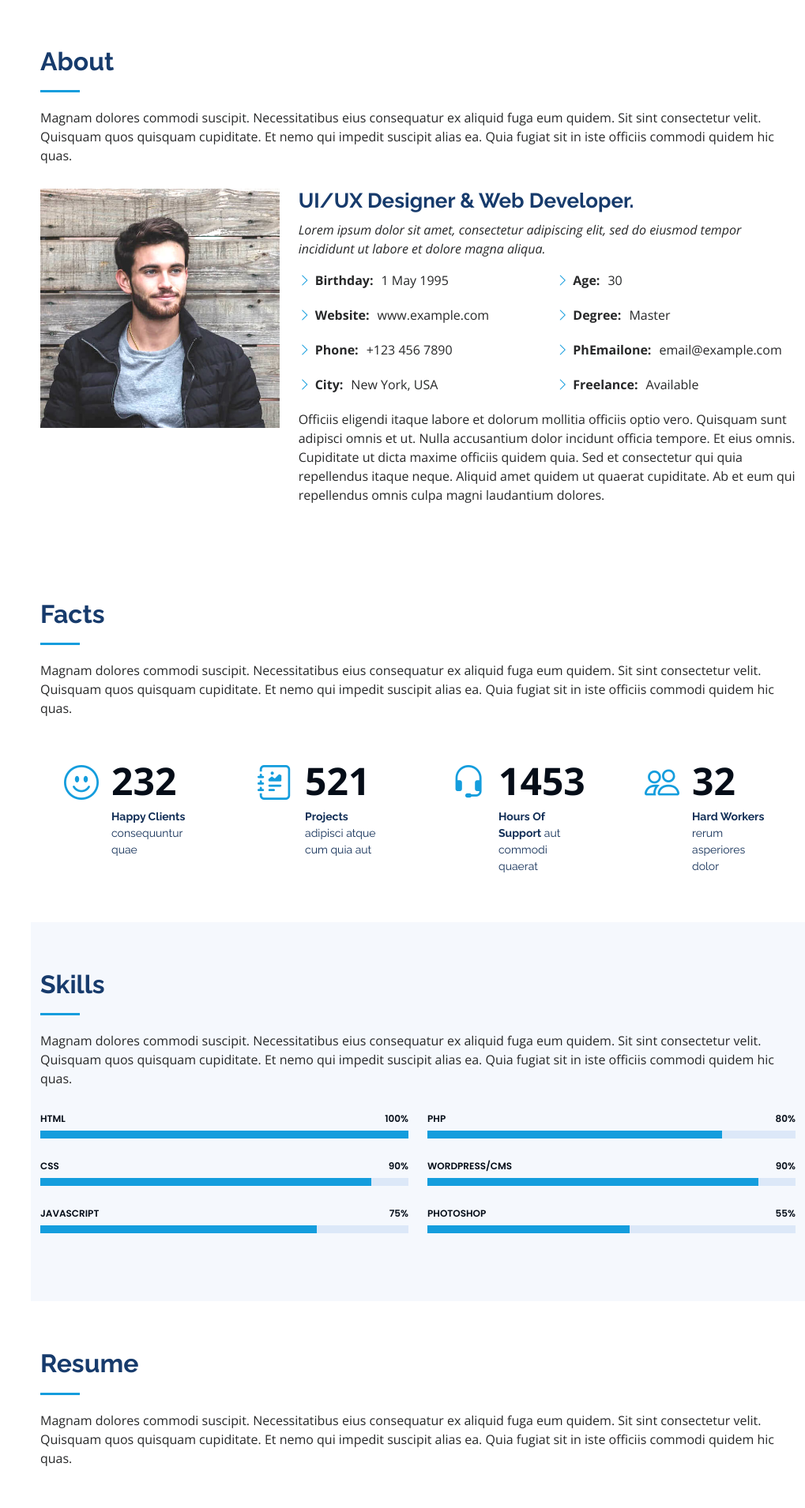
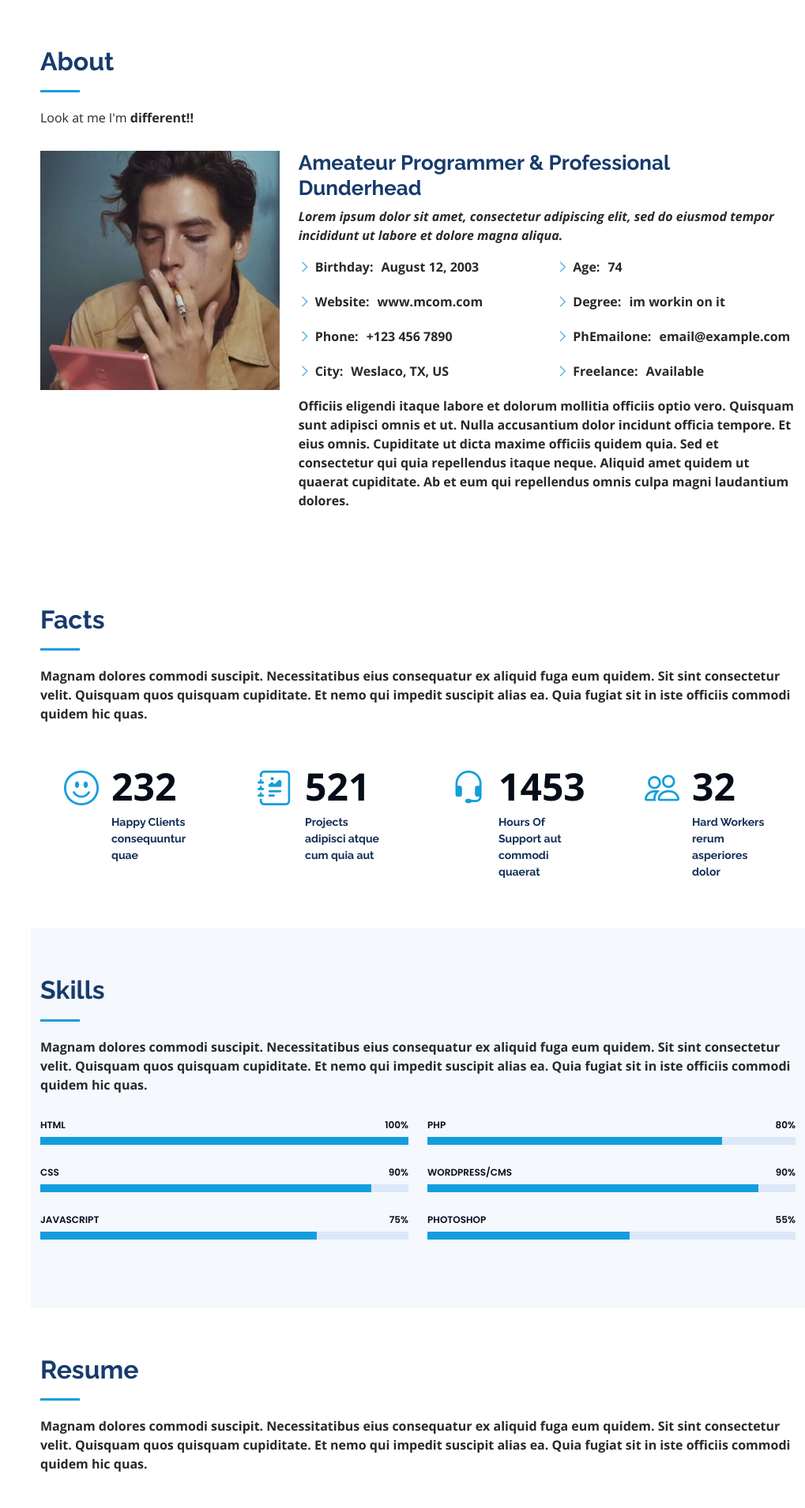
Before and after one commit to WindowsVistaShill/WebAppActual, a Flask app: page / in a window 1280 px wide. Shown: the part 801-2711 px from the top of the page at 79% size, without its empty margins (261-1280 px from the left). Run offline with Flask 2, Linux system fonts and the light colour scheme; some libraries are stand-ins or nearby versions.

Commit message:
Personalization

```diff
--- a/templates/index.html
+++ b/templates/index.html
@@ -45,19 +45,16 @@
     <div class="d-flex flex-column">
 
       <div class="profile">
-        <img src="static/img/profile-img.jpg" alt="" class="img-fluid rounded-circle">
-        <h1 class="text-light"><a href="index.html">Alex Smith</a></h1>
+        <img src="static/img/profile-img.png" alt="" class="img-fluid rounded-circle">
+        <h1 class="text-light"><a href="index.html">John Molsbee</a></h1>
         <div class="social-links mt-3 text-center">
-          <a href="#" class="twitter"><i class="bx bxl-twitter"></i></a>
-          <a href="#" class="facebook"><i class="bx bxl-facebook"></i></a>
-          <a href="#" class="instagram"><i class="bx bxl-instagram"></i></a>
-          <a href="#" class="google-plus"><i class="bx bxl-skype"></i></a>
-          <a href="#" class="linkedin"><i class="bx bxl-linkedin"></i></a>
+
         </div>
       </div>
 
       <nav id="navbar" class="nav-menu navbar">
         <ul>
+          <button type="button" class="btn btn-danger">Danger</button>
           <li><a href="#hero" class="nav-link scrollto active"><i class="bx bx-home"></i> <span>Home</span></a></li>
           <li><a href="#about" class="nav-link scrollto"><i class="bx bx-user"></i> <span>About</span></a></li>
           <li><a href="#resume" class="nav-link scrollto"><i class="bx bx-file-blank"></i> <span>Resume</span></a></li>
@@ -72,10 +69,11 @@
   <!-- ======= Hero Section ======= -->
   <section id="hero" class="d-flex flex-column justify-content-center align-items-center">
     <div class="hero-container" data-aos="fade-in">
-      <h1>Alex Smith</h1>
-      <p>I'm <span class="typed" data-typed-items="Designer, Developer, Freelancer, Photographer"></span></p>
+      <h1>John Molsbee</h1>
+      <p>I'm <span class="typed" data-typed-items="smelly, stinky, stpuid, *achoo* sorry i sneezed"></span></p>
     </div>
-  </section><!-- End Hero -->
+  </section><!-- End
+   -->
 
   <main id="main">
 
@@ -85,15 +83,15 @@
 
         <div class="section-title">
           <h2>About</h2>
-          <p>Magnam dolores commodi suscipit. Necessitatibus eius consequatur ex aliquid fuga eum quidem. Sit sint consectetur velit. Quisquam quos quisquam cupiditate. Et nemo qui impedit suscipit alias ea. Quia fugiat sit in iste officiis commodi quidem hic quas.</p>
+          <p>Look at me I'm <strong>different!!</p>
         </div>
 
         <div class="row">
           <div class="col-lg-4" data-aos="fade-right">
-            <img src="static/img/profile-img.jpg" class="img-fluid" alt="">
+            <img src="static/img/profile-img.png" class="img-fluid" alt="">
           </div>
           <div class="col-lg-8 pt-4 pt-lg-0 content" data-aos="fade-left">
-            <h3>UI/UX Designer &amp; Web Developer.</h3>
+            <h3>Ameateur Programmer &amp; Professional Dunderhead</h3>
             <p class="fst-italic">
               Lorem ipsum dolor sit amet, consectetur adipiscing elit, sed do eiusmod tempor incididunt ut labore et dolore
               magna aliqua.
@@ -101,16 +99,16 @@
             <div class="row">
               <div class="col-lg-6">
                 <ul>
-                  <li><i class="bi bi-chevron-right"></i> <strong>Birthday:</strong> <span>1 May 1995</span></li>
-                  <li><i class="bi bi-chevron-right"></i> <strong>Website:</strong> <span>www.example.com</span></li>
+                  <li><i class="bi bi-chevron-right"></i> <strong>Birthday:</strong> <span>August 12, 2003</span></li>
+                  <li><i class="bi bi-chevron-right"></i> <strong>Website:</strong> <span>www.mcom.com</span></li>
                   <li><i class="bi bi-chevron-right"></i> <strong>Phone:</strong> <span>+123 456 7890</span></li>
-                  <li><i class="bi bi-chevron-right"></i> <strong>City:</strong> <span>New York, USA</span></li>
+                  <li><i class="bi bi-chevron-right"></i> <strong>City:</strong> <span>Weslaco, TX, US</span></li>
                 </ul>
               </div>
               <div class="col-lg-6">
                 <ul>
-                  <li><i class="bi bi-chevron-right"></i> <strong>Age:</strong> <span>30</span></li>
-                  <li><i class="bi bi-chevron-right"></i> <strong>Degree:</strong> <span>Master</span></li>
+                  <li><i class="bi bi-chevron-right"></i> <strong>Age:</strong> <span>74</span></li>
+                  <li><i class="bi bi-chevron-right"></i> <strong>Degree:</strong> <span>im workin on it</span></li>
                   <li><i class="bi bi-chevron-right"></i> <strong>PhEmailone:</strong> <span>email@example.com</span></li>
                   <li><i class="bi bi-chevron-right"></i> <strong>Freelance:</strong> <span>Available</span></li>
                 </ul>
--- a/templates/inner-page.html
+++ b/templates/inner-page.html
@@ -45,7 +45,7 @@
     <div class="d-flex flex-column">
 
       <div class="profile">
-        <img src="static/img/profile-img.jpg" alt="" class="img-fluid rounded-circle">
+        <img src="static/img/profile-img.png" alt=""
         <h1 class="text-light"><a href="index.html">Alex Smith</a></h1>
         <div class="social-links mt-3 text-center">
           <a href="#" class="twitter"><i class="bx bxl-twitter"></i></a>
```
Also changed, not shown: templates/portfolio-details.html (+24 -24 lines), static/img/hero-bg.jpg (deleted), static/img/hero-bg.png (added), static/img/profile-img.PNG (added), static/img/profile-img.jpg (deleted).
